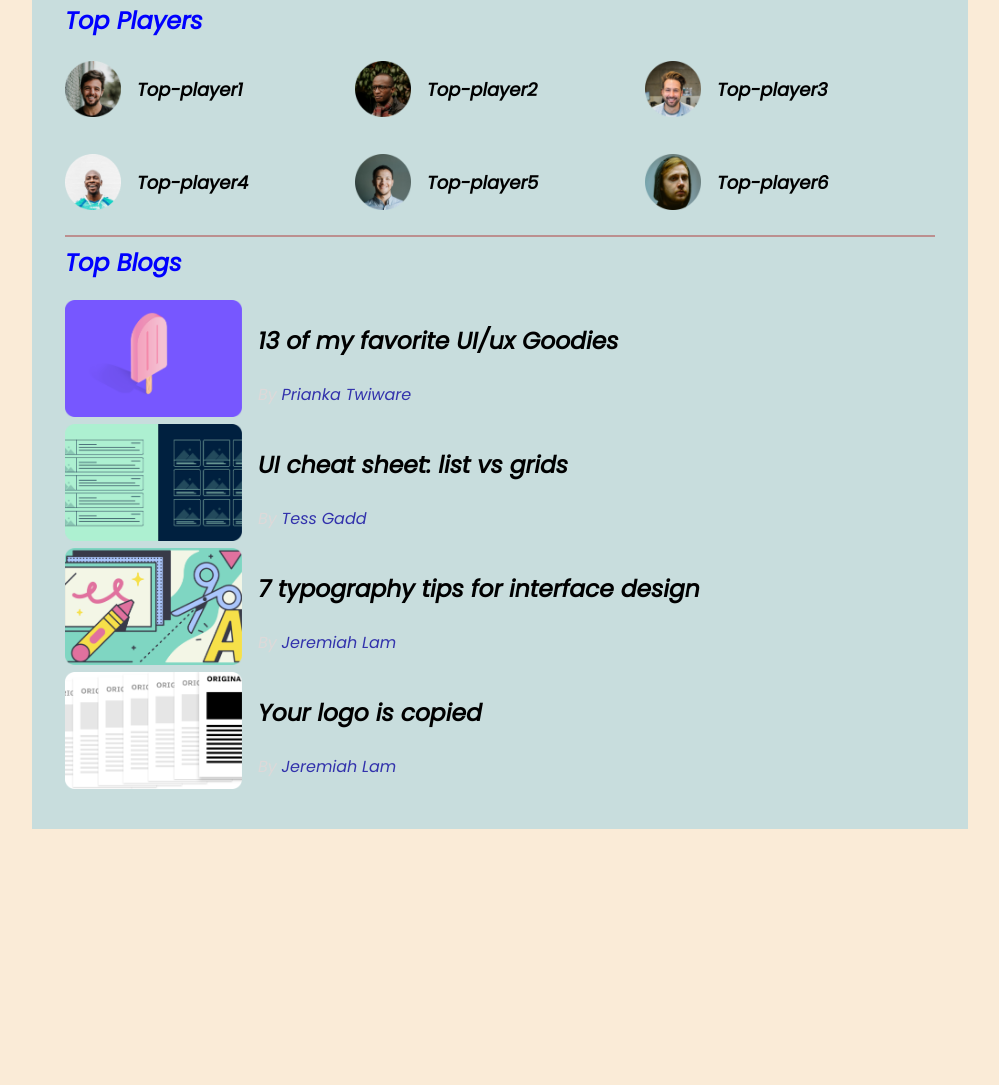
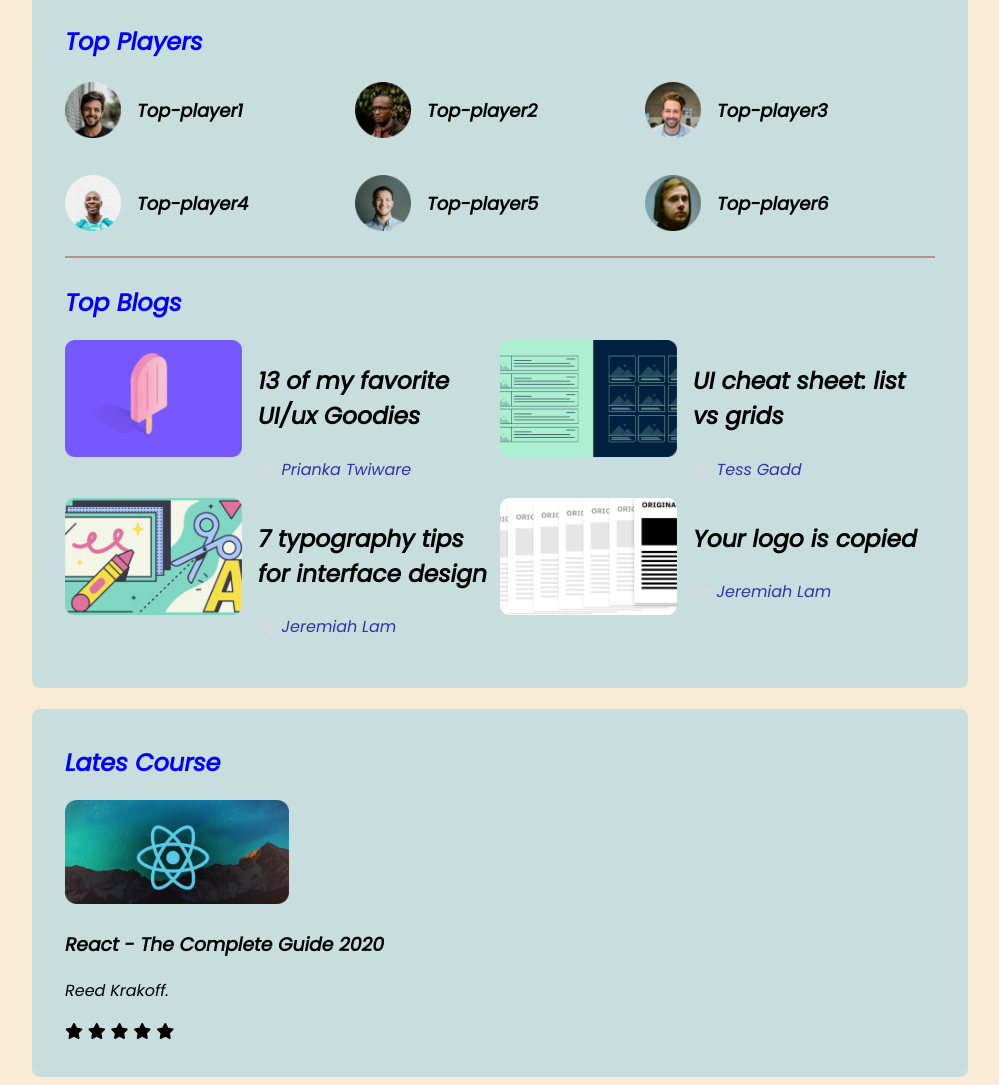
Before and after one commit to HrituRaz33/Leader_board, a plain HTML site: page index.html in a window 1280 px wide. Shown: the part 41-1126 px from the top of the page, without its empty margins (140-1139 px from the left). Before the commit the page ends 878 px from the top, so only its background shows below. Drawn offline with Linux system fonts and the light colour scheme; a web font is replaced by a local one.

Commit message:
2nd commit

```diff
--- a/index.html
+++ b/index.html
@@ -5,6 +5,8 @@
     <meta http-equiv="X-UA-Compatible" content="IE=edge">
     <meta name="viewport" content="width=device-width, initial-scale=1.0">
     <title>Leader Board</title>
+    <!-- font awsome -->
+    <script src="https://kit.fontawesome.com/a74be4c22e.js" crossorigin="anonymous"></script>
     <!-- stylesheet -->
     <link rel="stylesheet" href="style.css">
 </head>
@@ -97,6 +99,32 @@
                 </div>
             </div>
         </section>
+        <!-- Lates Course -->
+        <section class="container">
+            <h2 class="section-title">Lates Course</h2>
+            <div class="courses">
+                <div class="course">
+                    <div class="course-banner">
+                        <img src="images/courses/course-1.png" alt="">
+                    </div>
+                    <div class="course-detail">
+                        <h3 class="course-title">React - The Complete Guide 2020</h3>
+                        <p>Reed Krakoff.</p>
+                        <div class="course-info">
+                            <div>
+                                <i class="fas fa-star filled"></i>
+                                <i class="fas fa-star filled"></i>
+                                <i class="fas fa-star filled"></i>
+                                <i class="fas fa-star filled"></i>
+
+                                <i class="fas fa-star"></i>
+
+                            </div>
+                        </div>
+                    </div>
+                </div>
+            </div>
+        </section>
     </main>
 </body>
 </html>
--- a/style.css
+++ b/style.css
@@ -9,17 +9,21 @@
  main
  {
      display: flex;
-     justify-content: center;
+     align-items: center;
+     flex-direction: column;
  }
  .container
  {
      background-color: rgb(200, 221, 221);
      width: 870px;
      padding: 33px;
+     margin-top: 21px;
+     border-radius: 8px;
  }
  hr
  {
     border: 1px solid rosybrown;
+    margin-bottom: 27px;
  }
  .top-players
  {
@@ -53,6 +57,13 @@
     font-size: 18px;
 }
 /* top blogs styles */
+.blogs
+{
+    display: grid;
+    grid-template-columns: repeat(2, 1fr);
+    grid-row: 26px;
+
+}
 .blog
 {
     display: flex;
@@ -81,3 +92,12 @@
     font-size: 16px;
     color: rgb(50, 50, 172);
 }
+.course .course-banner img
+{
+    width: 224px;
+    height: 104px;
+}
+.fa-star.filled
+{
+
+}
```
